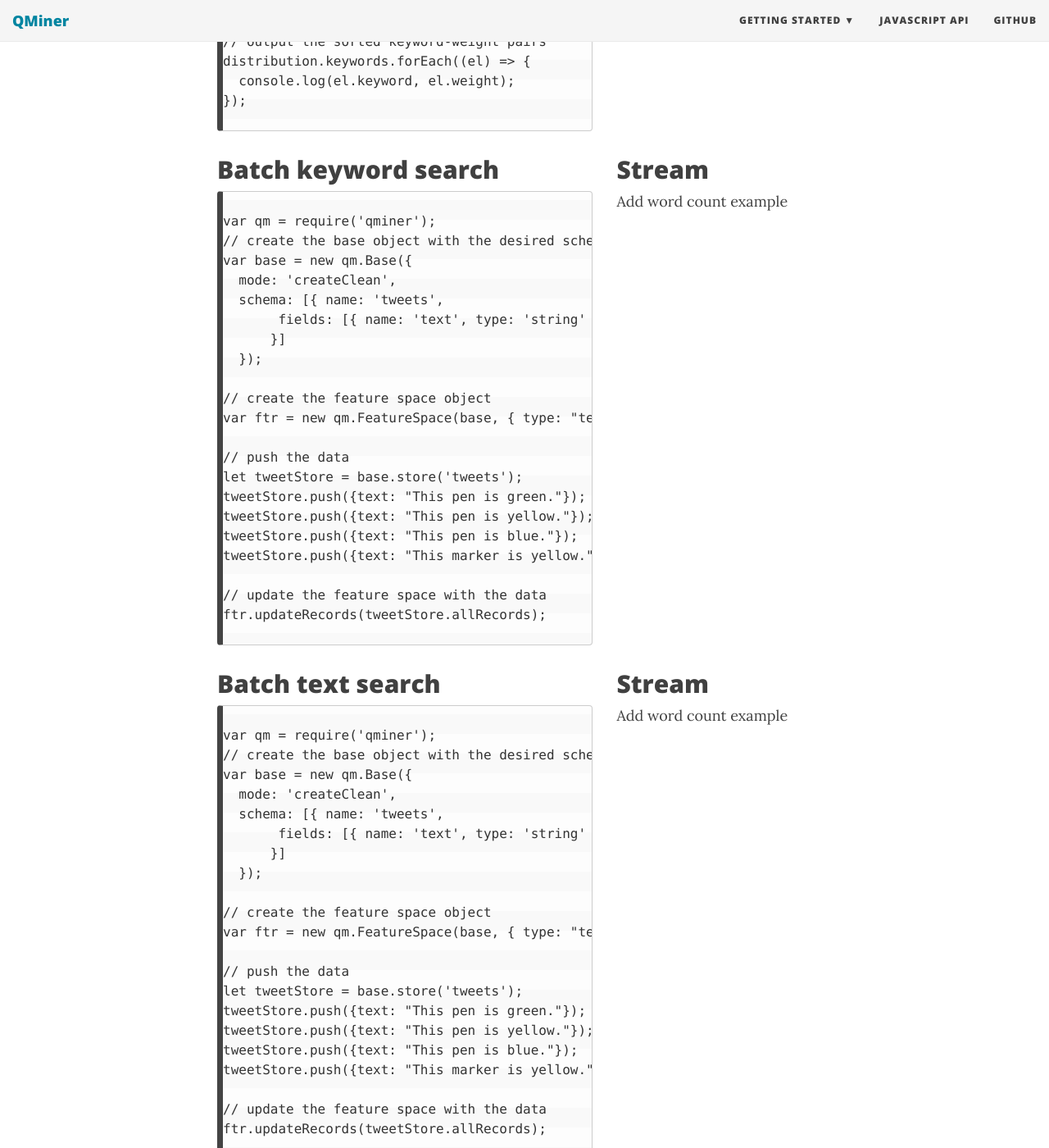
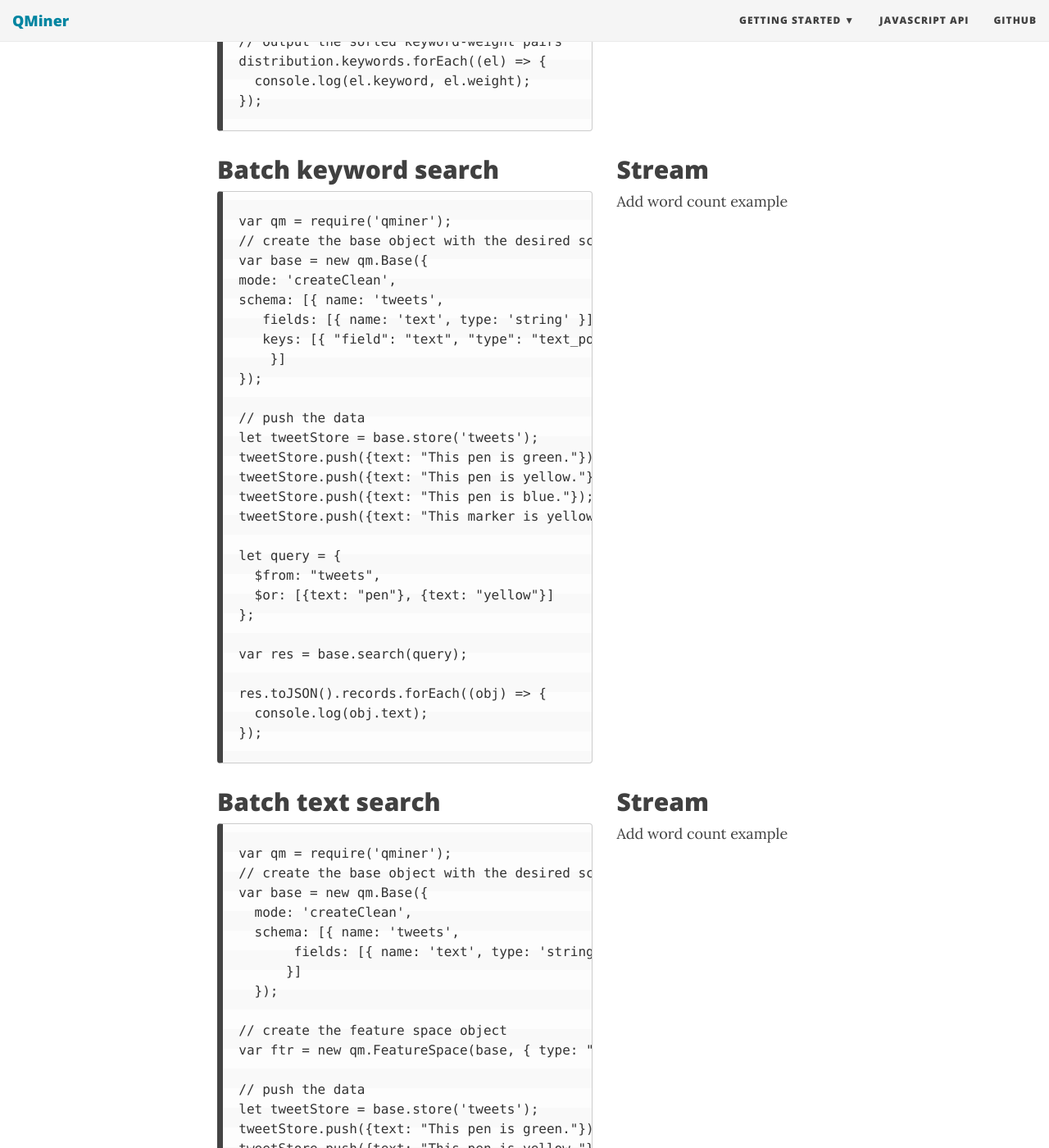
Before and after one commit to qminer/qminer.github.io, a Jekyll site: the page built from index.html, in a window 1280 px wide and 1400 px high, scrolled down 949 px. Shown: the whole window at 82% size. Built offline with Jekyll 4.4.1, drawn with Linux system fonts in a browser that asks for light colours; nearby versions of some CDN libraries; the list of posts is cut into pages by our own code; some of the changed text lies outside the part shown.

Commit message:
Added more batch examples.

```diff
--- a/index.html
+++ b/index.html
@@ -61,12 +61,10 @@
   var base = new qm.Base({
   mode: 'createClean',
   schema: [{ name: 'tweets',
-       fields: [{ name: 'text', type: 'string' }]
+     fields: [{ name: 'text', type: 'string' }],
+     keys: [{ "field": "text", "type": "text_position" }]
       }]
   });
-
-// create the feature space object
-var ftr = new qm.FeatureSpace(base, { type: "text", source: "tweets", field: "text" });
 
   // push the data
   let tweetStore = base.store('tweets');
@@ -75,8 +73,16 @@
   tweetStore.push({text: "This pen is blue."});
   tweetStore.push({text: "This marker is yellow."});
 
-// update the feature space with the data
-ftr.updateRecords(tweetStore.allRecords);
+  let query = {
+    $from: "tweets",
+    $or: [{text: "pen"}, {text: "yellow"}]
+  };
+
+  var res = base.search(query);
+
+  res.toJSON().records.forEach((obj) => {
+    console.log(obj.text);
+  });
          </code></pre></div></div>
     </div>
     <div class="col-xl-5 col-lg-5 col-md-5">
@@ -110,6 +116,12 @@
 
   // update the feature space with the data
   ftr.updateRecords(tweetStore.allRecords);
+
+  let query = tweetStore.newRecord({"text": "The pen and the marker are green."})
+  let vector = ftr.extractSparseVector(query);
+  let matrix = ftr.extractSparseMatrix(tweetStore.allRecords);
+  let sim    = matrix.multiplyT(vector);
+  sim.print();
          </code></pre></div></div>
     </div>
     <div class="col-xl-5 col-lg-5 col-md-5">
```
Lines whose indentation alone changed are shown as unchanged.
